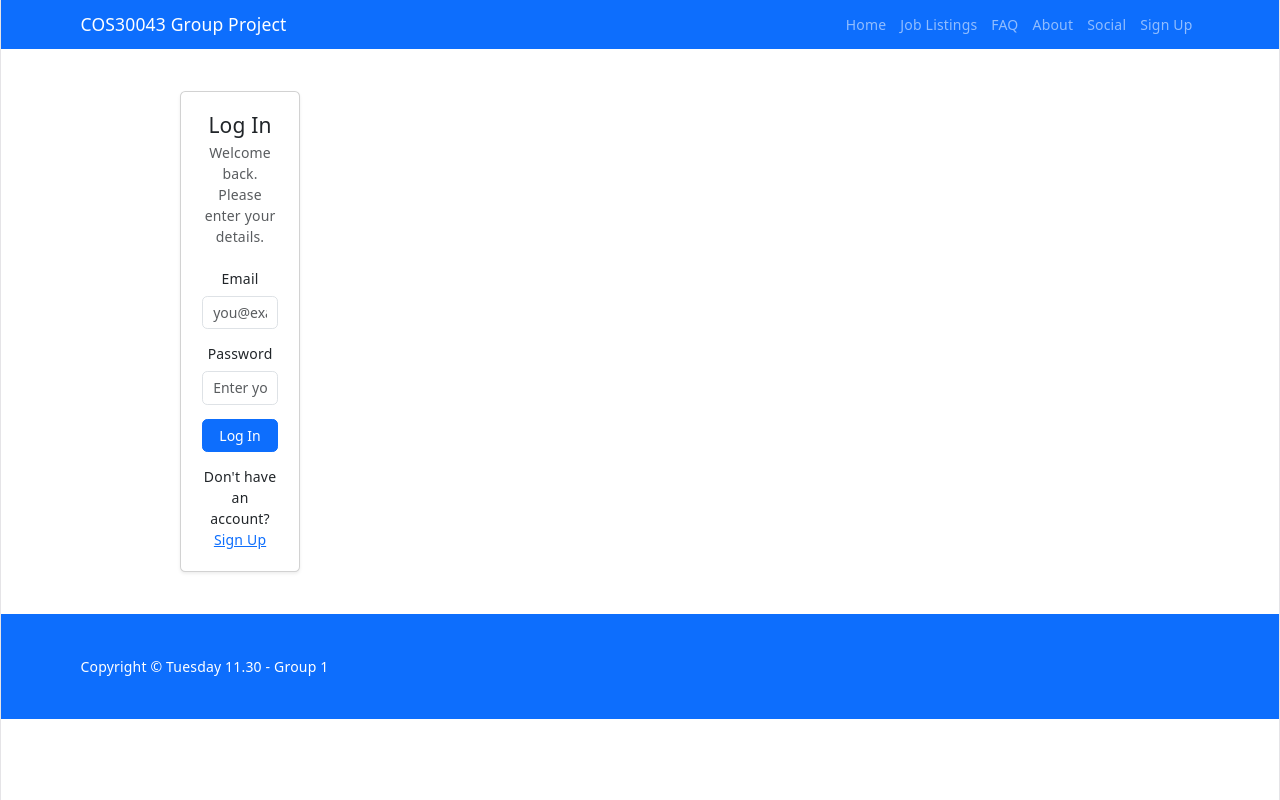
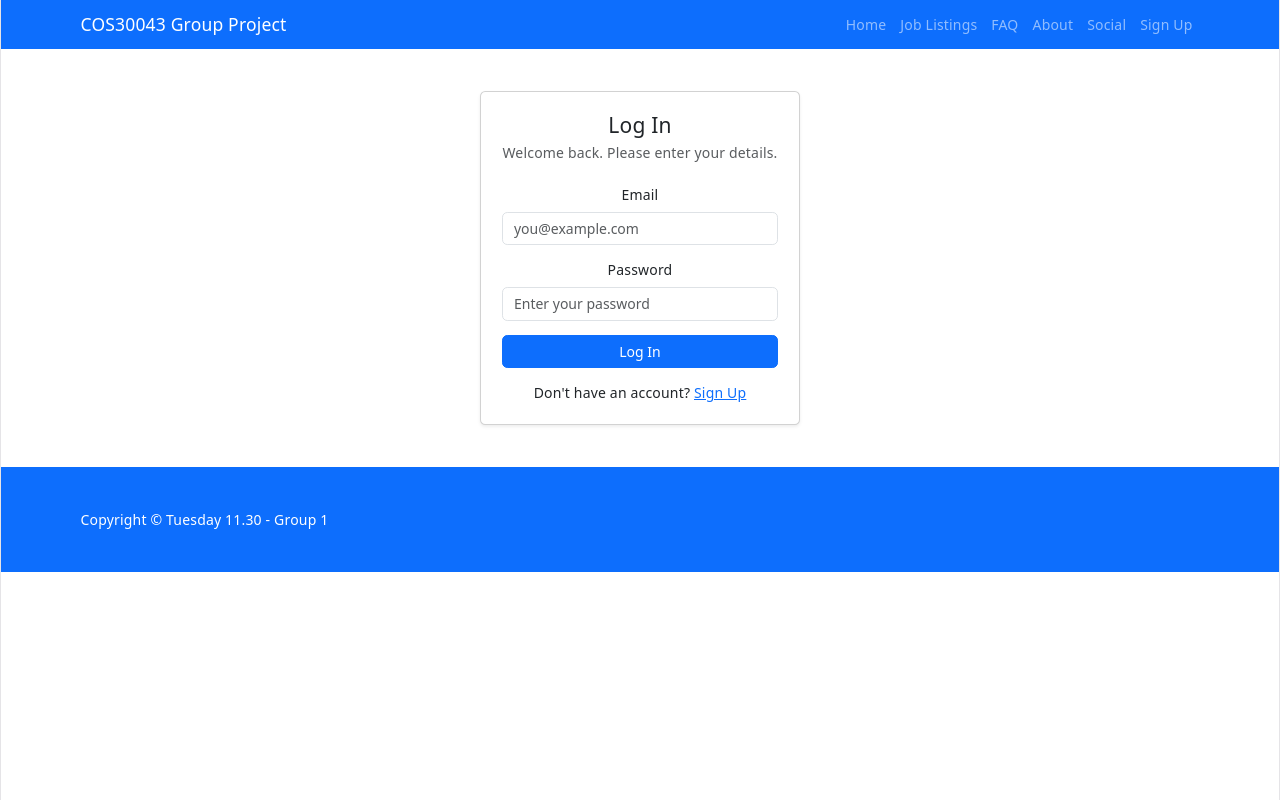
Before and after one commit to Barefoot-ice/COS30043, a Vue app: page /#/login in a window 1280 px wide. Built offline with nearby package versions, Linux system fonts and the light colour scheme.

Commit message:
Merge branch 'main' into signup-page-Dave

```diff
--- a/src/components/signUp.vue
+++ b/src/components/signUp.vue
@@ -156,9 +156,9 @@
 </script>
 
 <template>
-    <div class="container py-5">
+    <div class="container py-5 justify-content-center">
         <div class="row justify-content-center">
-            <div class="col-12 col-md-8 col-lg-5">
+            <div class="col justify-content-center">
 
                 <!-- If already logged in, show a friendly message instead of the form. -->
                 <div v-if="loggedIn" class="card shadow-sm">
@@ -169,7 +169,7 @@
                     </div>
                 </div>
 
-                <div v-else class="card shadow-sm">
+                <div v-else class="card shadow-sm" >
                     <div class="card-body p-4">
 
                         <!-- Animated step transitions: slide left/right depending on direction. -->
```
